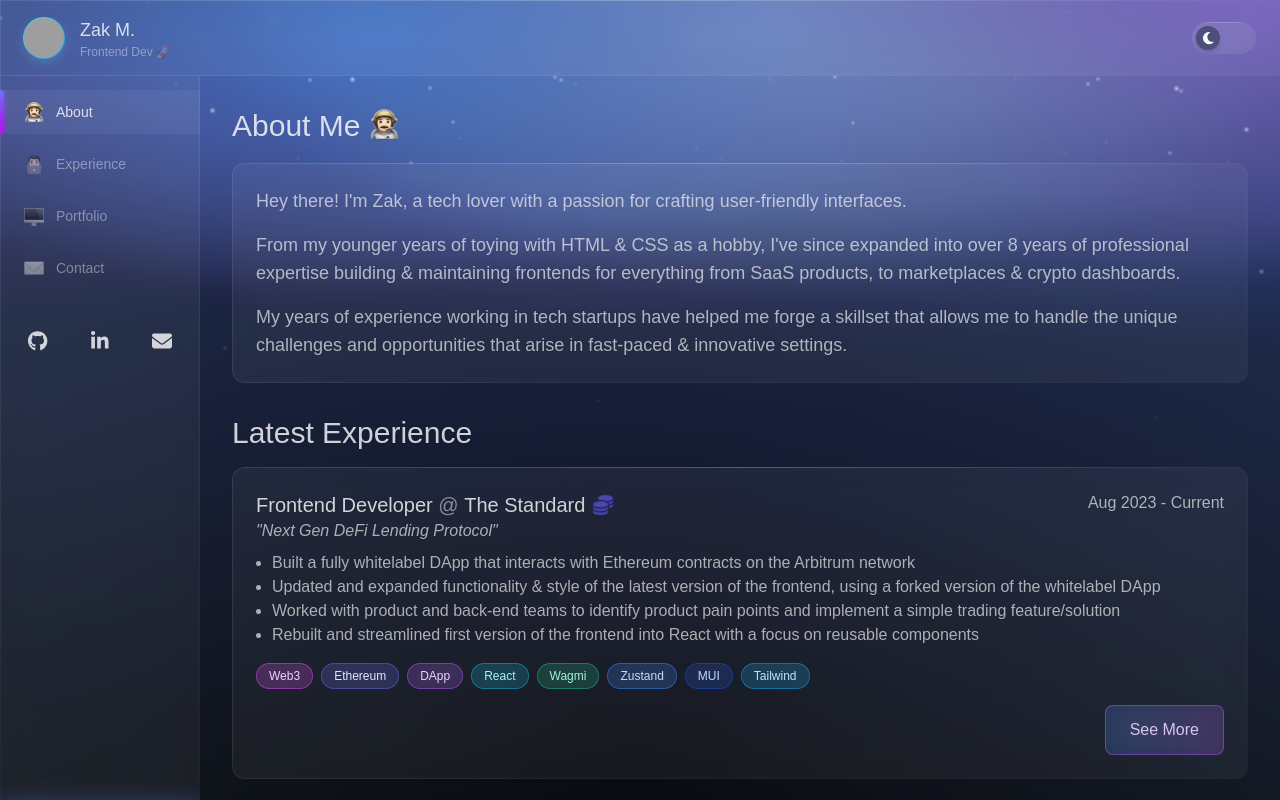
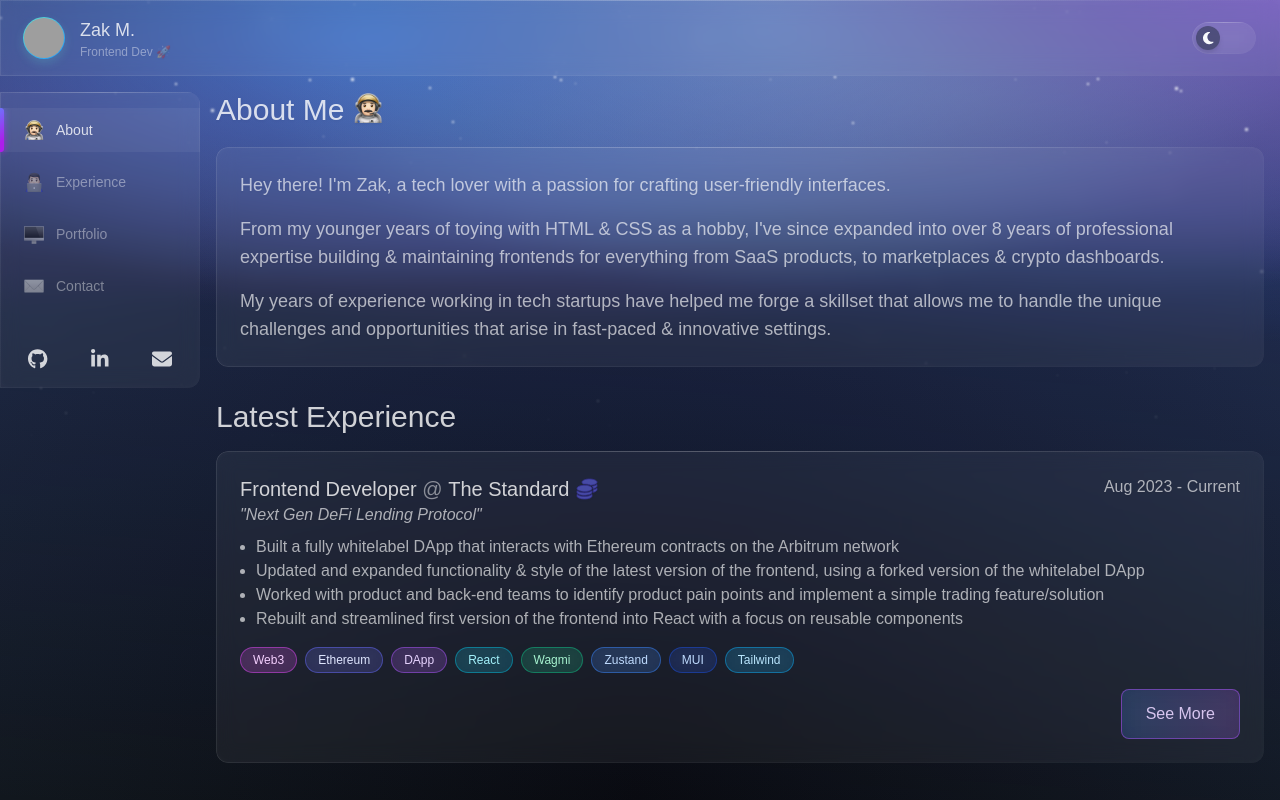
Before and after one commit to ZakMooney/zakmooney.github.io, a React (Create React App) app: page /#/about in a window 1280 px wide. Shown: the top 800 px of the page. Built offline with nearby package versions, Linux system fonts and the light colour scheme; grey boxes are pictures that could not be loaded.

Commit message:
style: resolve XL page scroll by reordering main structure divs

```diff
--- a/src/components/styles.scss
+++ b/src/components/styles.scss
@@ -57,19 +57,16 @@ body {
 }
 
 #root {
-  height: var(--max-height);
-  width: 100vw;
-  min-height: var(--max-height);
-  min-height: -webkit-fill-available;
-  min-width: 100vw;
-  min-width: -webkit-fill-available;
+  height: 100vh;
+  overflow-y: auto;
+  overflow-x: hidden;
 }
 
-.content {
-  max-width: var(--tw-screen-2xl);
-  max-height: var(--max-height);
-  margin: auto;
-}
+// .content {
+//   max-width: var(--tw-screen-2xl);
+//   max-height: var(--max-height);
+//   margin: auto;
+// }
 
 h1, h2, h3, h4, p {
   transition: color 0.2s ease 0s;
--- a/src/components/ui/layoutdash.js
+++ b/src/components/ui/layoutdash.js
@@ -39,22 +39,32 @@ const LayoutDash = (props) => {
 
   return (
     <>
+      {/* <div className="content w-full h-full flex flex-col-reverse sm:flex-row flex-grow overflow-hidden"> */}
+      <aside className="w-full max-w-[96rem] my-0 mx-auto">
         <TopNav links={links} />
-      <div className="content w-full h-full flex flex-col-reverse sm:flex-row flex-grow overflow-hidden">
+
+        {/* ==== dash con */}
+        <div className="flex flex-col md:flex-row">
           <SideNav links={links} />
-        <main role="main" className="w-full h-full flex-grow">
+          {/* <main role="main" className="w-full h-full flex-grow"> */}
+
+
+          {/* ==== main con */}
+          <main role="main" className="flex-1 p-4 2xl:pr-0">
             <motion.div
               key={pathname}
               initial={{ opacity: 0 }}
               animate={{ opacity: 1 }}
-            transition={{ ease: "easeOut", duration: 0.5 }}
-            className="w-full h-full flex-grow p-4 md:p-8 mb-0 overflow-auto 2xl:pr-0"
+              transition={{ ease: "easeOut", duration: 0.2 }}
+              className="w-full h-full flex-grow overflow-auto"
             >
               {props.children}
+
               <div className="block pb-[80px]"/>
             </motion.div>
           </main>
         </div>
+      </aside>
 
     </>
   );
--- a/src/components/ui/sidenav.js
+++ b/src/components/ui/sidenav.js
@@ -8,8 +8,9 @@ import ButtonNav from './buttonnav';
 const SideNav = ({ links }) => {
 
   return (
-    <div className="hidden md:flex absolute z-10 sm:relative sm:w-1/3 w-full flex-shrink flex-grow-0 sm:pr-0 max-w-[200px] -mt-[2px]">
-      <div className="sticky top-0 frost frost-squared rounded-none 2xl:rounded-[12px] w-full h-full 2xl:h-fit mt-0 2xl:mt-8 pt-4">
+    <div className="hidden md:flex sticky top-[calc(1rem+76px)] z-10 h-full sm:w-1/3 w-full flex-shrink flex-grow-0 sm:pr-0 max-w-[200px] -mt-[2px]">
+      {/* <div className="sticky top-2 frost frost-squared rounded-none 2xl:rounded-[12px] w-full h-full 2xl:h-fit mt-0 2xl:mt-8 pt-4"> */}
+      <div className="frost frost-squared rounded-r-[12px] 2xl:rounded-l-[12px] w-full h-full 2xl:h-fit mt-0 pt-4">
         <div className="flex sm:flex-col overflow-hidden content-center justify-between">
           {links.map((item, index) => {
             return (
```
Lines whose indentation alone changed are shown as unchanged.
